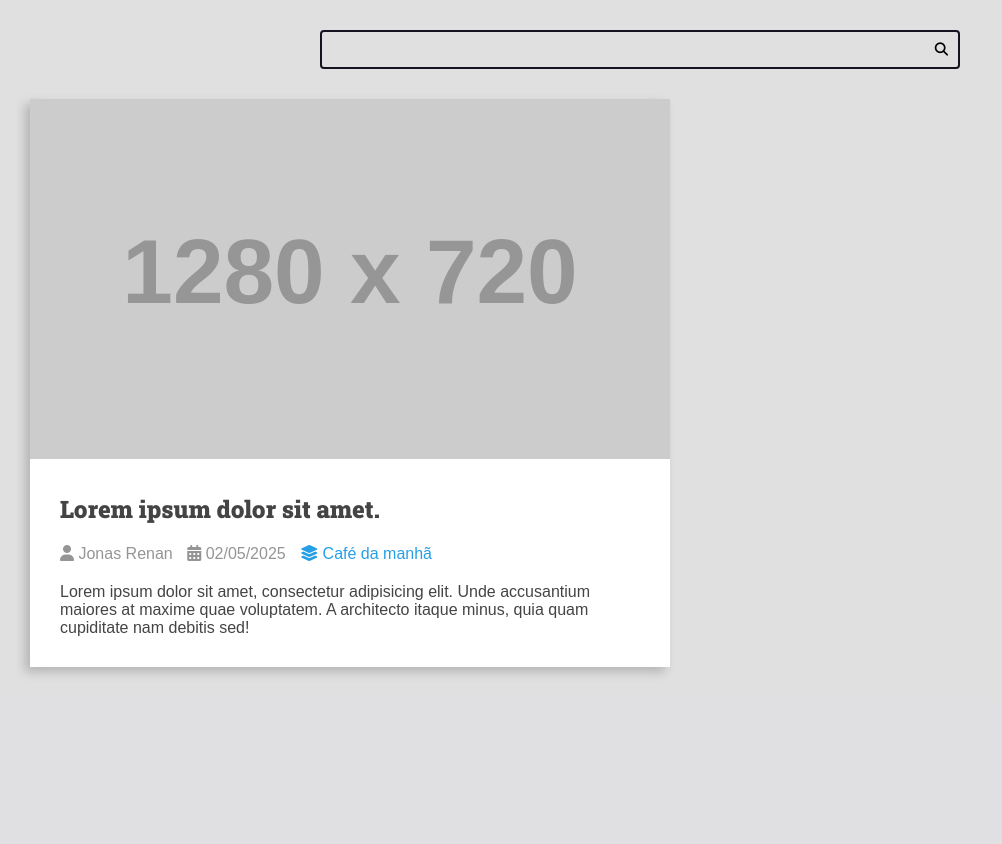
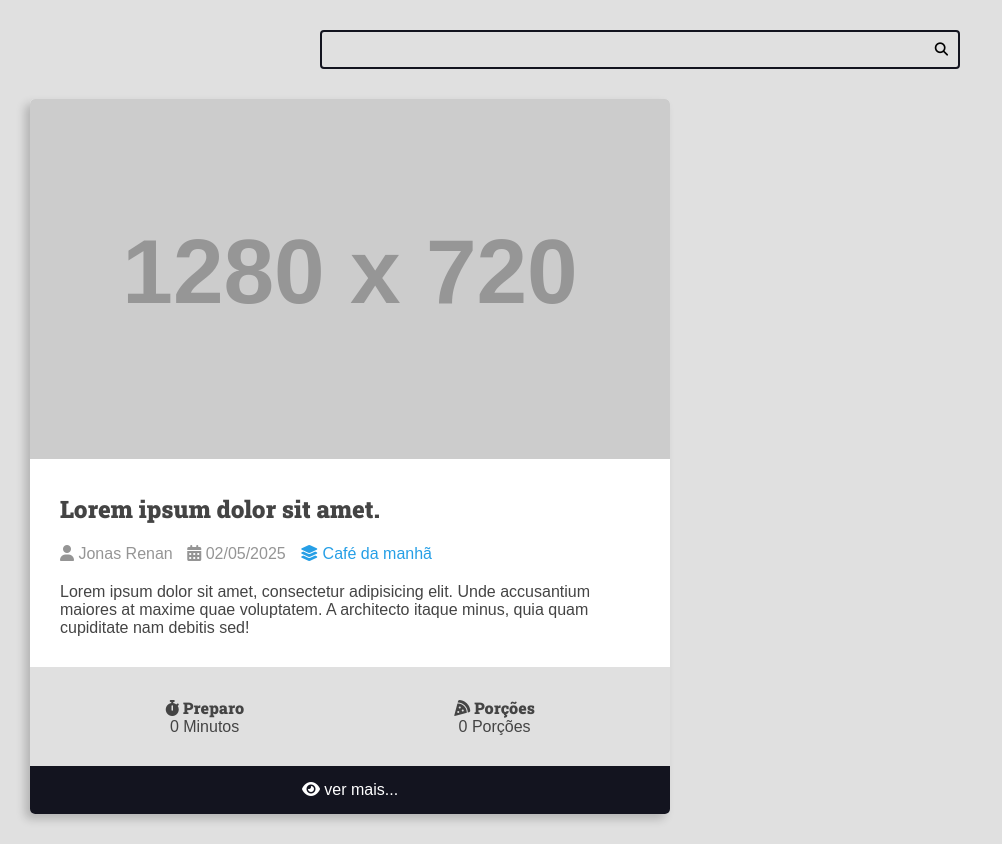
Before and after one commit to jonasr1/django-recipes, a Django app: page / in a window 1280 px wide. Shown: the part 113-957 px from the top of the page, without its empty margins (0-1002 px from the left). Before the commit the page ends 789 px from the top, so only its background shows below. Run offline with Django 5.2, Linux system fonts and the light colour scheme; grey boxes labelled with a size stand in for pictures from a placeholder-image service; some libraries are stand-ins or nearby versions.

Commit message:
feat(card): Recipe card ready for desktop

```diff
--- a/recipes/templates/recipes/pages/home.html
+++ b/recipes/templates/recipes/pages/home.html
@@ -33,6 +33,27 @@
                         <p>Lorem ipsum dolor sit amet, consectetur adipisicing elit. Unde accusantium maiores at maxime quae voluptatem. A architecto itaque minus, quia quam cupiditate nam debitis sed!</p>
                     </div>
 
+                    <div class="recipe-meta-container">
+                        <div class="recipe-meta recipe-preparation">
+                            <h3 class="recipe-meta-title"><i class="fas fa-stopwatch"></i> Preparo</h3>
+                            <div class="recipe-meta-text">
+                                0 Minutos
+                            </div>
+                        </div>
+                        <div class="recipe-meta recipe-servings">
+                            <h3 class="recipe-meta-title"><i class="fas fa-pizza-slice"></i> Porções</h3>
+                            <div class="recipe-meta-text">
+                                0 Porções
+                            </div>
+                        </div>
+                    </div>
+                    <footer class="recipe-footer">
+                        <a class="recipe-read-more button button-dark button-full-width" href="/recipes/3/">
+                            <i class="fas fa-eye"></i>
+                            <span>ver mais...</span>
+                        </a>
+                    </footer>
+
                 </div>
             </div>
         </div>
--- a/recipes/templates/recipes/partials/head.html
+++ b/recipes/templates/recipes/partials/head.html
@@ -177,6 +177,8 @@
             box-shadow: -5px 5px 10px rgba(0, 0, 0, .2);
             transform: scale(1);
             transition: all 300ms ease-in-out;
+            border-radius: .5rem;
+            overflow: hidden;
         }
 
         .recipe img {
@@ -220,5 +222,40 @@
         .recipe-author a:hover {
             color: var(--color-primary-dark)
         }
+
+        .recipe-meta-container {
+            display: flex;
+            flex-flow: row wrap;
+            padding: var(--spacing-gutter-medium);
+            background: var(--color-gray-1);
+        }
+
+        .recipe-meta {
+            display: flex;
+            flex-flow: column nowrap;
+            flex-shrink: 1;
+            flex-grow: 1;
+            text-align: center;
+        }
+
+        .recipe-meta-title {
+            font-size: 1.6rem;
+        }
+
+        .recipe-footer a {
+            background: var(--color-primary-dark);
+            display: block;
+            flex-flow: nowrap;
+            color: var(--color-white);
+            text-decoration: none;
+            text-align: center;
+            padding: 1.5rem var(--spacing-gutter-medium);
+            transition: all 300ms ease-in-out;
+        }
+
+        .recipe-footer a:hover {
+            filter: brightness(2);
+        }
+
     </style>
 </head>
```
